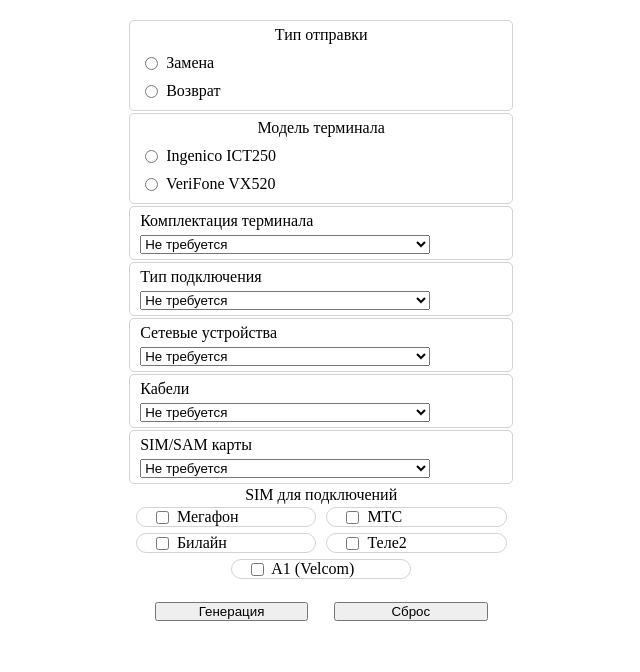
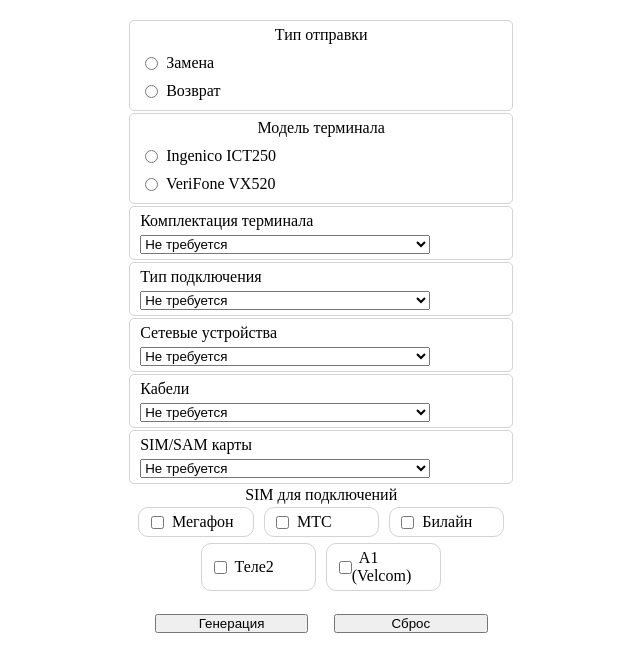
Before and after one commit to MrWindmark/ForWork, a PHP site: page / in a window 1280 px wide. Shown: the part 101-773 px from the top of the page, without its empty margins (50-690 px from the left). Run offline with PHP 8.4, Linux system fonts and the light colour scheme.

Commit message:
style changes

```diff
--- a/ZOHO body creator/style.css
+++ b/ZOHO body creator/style.css
@@ -92,10 +92,11 @@
 .check_pair {
     display: flex;
     align-items: center;
-    width: 47%;
+    width: 30%;
     border-radius: 10px;
     margin: 3px 5px;
-    padding-left: 5%;
+    padding: 5px 0;
+    padding-left: 3%;
 }
 
 .check_list {
```
